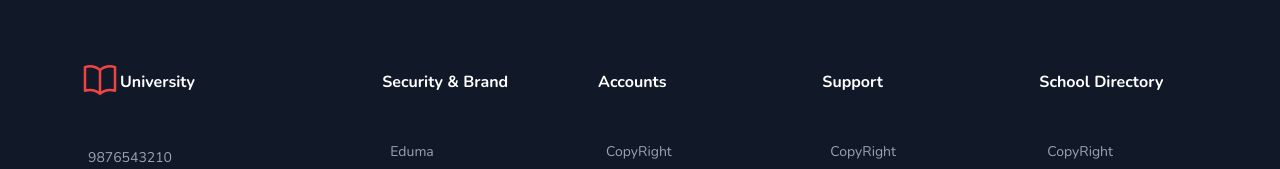
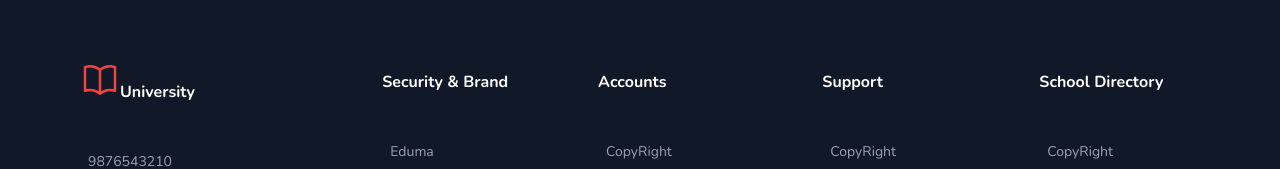
Before and after one commit to talhahamid29/website, a Next.js app: page / in a window 1280 px wide. Shown: the part 916-1085 px from the top of the page. Built offline with nearby package versions, Linux system fonts and the light colour scheme.

Commit message:
'website'

```diff
--- a/components/Footer/Footer.tsx
+++ b/components/Footer/Footer.tsx
@@ -20,7 +20,7 @@ const Footer: React.FC = () => {
                 d="M12 6.042A8.967 8.967 0 0 0 6 3.75c-1.052 0-2.062.18-3 .512v14.25A8.987 8.987 0 0 1 6 18c2.305 0 4.408.867 6 2.292m0-14.25a8.966 8.966 0 0 1 6-2.292c1.052 0 2.062.18 3 .512v14.25A8.987 8.987 0 0 0 18 18a8.967 8.967 0 0 0-6 2.292m0-14.25v14.25"
               />
             </svg>
-            University
+            <p className="mt-[10px]">University</p>
           </p>
           <p className="mt-10 text-gray-400 text-sm p-2 ">9876543210</p>
           <p className="text-sm p-2 text-gray-400">
```
